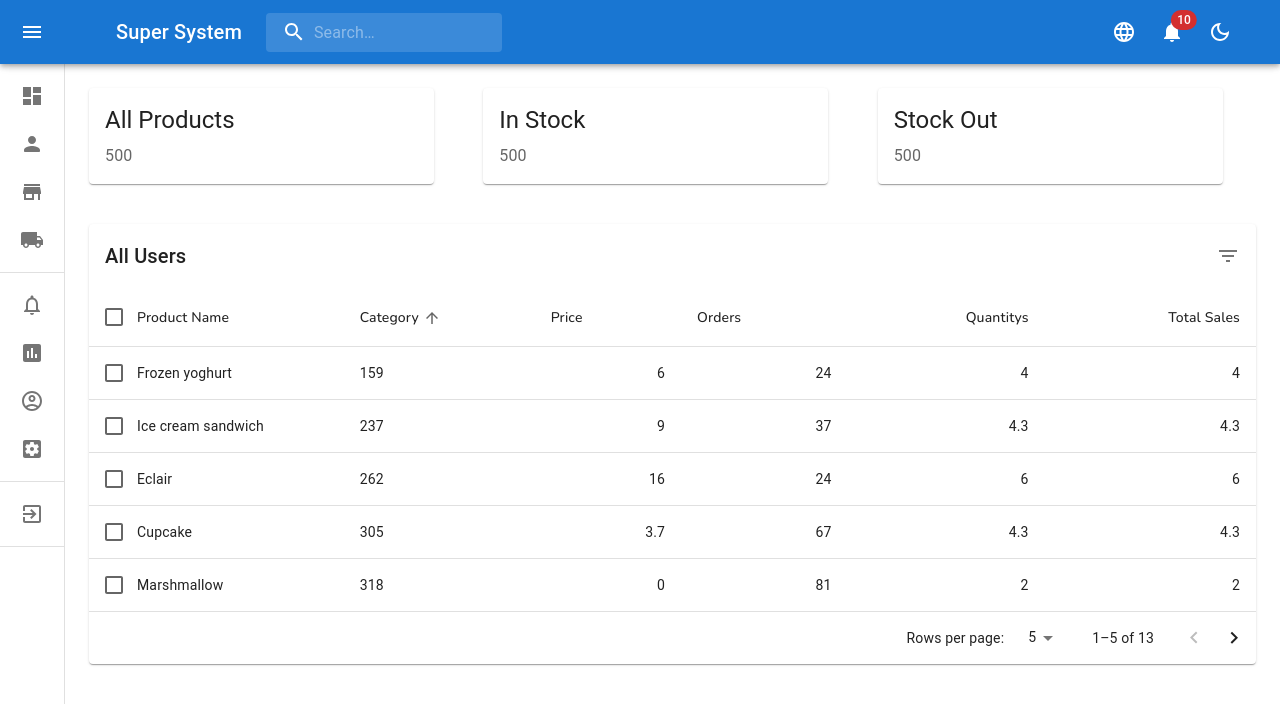
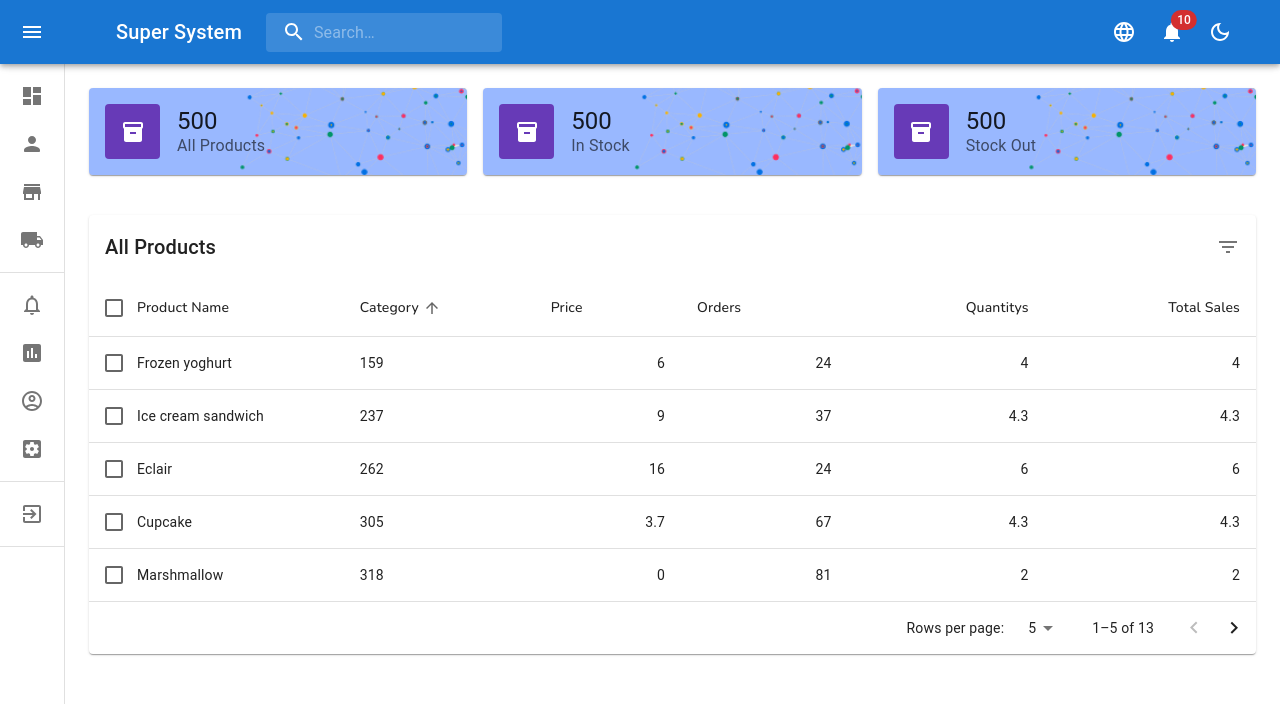
Before and after one commit to knrbokhari/super-system, a React (Create React App) app in the folder super-system/: page /products in a window 1280 px wide. Shown: the top 704 px of the page. Built offline with nearby package versions, Linux system fonts and the light colour scheme.

Commit message:
some ui update

```diff
--- /dev/null
+++ b/super-system/src/components/CardWrappers/CardWrappers.js
@@ -0,0 +1,62 @@
+import React from "react";
+import { styled } from "@mui/material/styles";
+import {
+  Avatar,
+  Box,
+  Card,
+  CardActionArea,
+  CardContent,
+  ListItem,
+  ListItemAvatar,
+  Typography,
+} from "@mui/material";
+import bg from "../../img/bg.png";
+import { deepPurple } from "@mui/material/colors";
+
+const CardWrapper = styled("div")(() => ({
+  background: `url(${bg})`,
+  backgroundColor: "#004eff66",
+  backgroundPosition: "bottom left",
+  backgroundSize: "cover",
+  backgroundRepeat: "no-repeat",
+}));
+
+const CardWrappers = ({ text, items, icon }) => {
+  return (
+    <>
+      <Card>
+        <CardWrapper>
+          <CardActionArea>
+            <CardContent>
+              <ListItem sx={{ p: 0 }}>
+                <ListItemAvatar sx={{ mr: 2 }}>
+                  <Avatar
+                    sx={{ bgcolor: deepPurple[500], width: 55, height: 55 }}
+                    variant="rounded"
+                  >
+                    {icon}
+                  </Avatar>
+                </ListItemAvatar>
+                <Box>
+                  <Typography
+                    gutterBottom
+                    variant="h5"
+                    component="div"
+                    sx={{ mb: -0.5 }}
+                  >
+                    {items}
+                  </Typography>
+                  <Typography variant="body1" color="text.secondary">
+                    {text}
+                  </Typography>
+                </Box>
+              </ListItem>
+            </CardContent>
+          </CardActionArea>
+        </CardWrapper>
+      </Card>
+    </>
+  );
+};
+
+export default CardWrappers;
--- a/super-system/src/pages/Orders/Orders.js
+++ b/super-system/src/pages/Orders/Orders.js
@@ -1,7 +1,7 @@
 import React from "react";
 
 const Orders = () => {
-  return <div>Orders</div>;
+  return <></>;
 };
 
 export default Orders;
--- a/super-system/src/pages/Products/Products.js
+++ b/super-system/src/pages/Products/Products.js
@@ -1,9 +1,6 @@
 import React from "react";
 import {
   Box,
-  Card,
-  CardActionArea,
-  CardContent,
   Checkbox,
   Grid,
   IconButton,
@@ -25,6 +22,8 @@ import { visuallyHidden } from "@mui/utils";
 import { alpha } from "@mui/material/styles";
 import DeleteIcon from "@mui/icons-material/Delete";
 import FilterListIcon from "@mui/icons-material/FilterList";
+import CardWrappers from "../../components/CardWrappers/CardWrappers";
+import InventoryIcon from "@mui/icons-material/Inventory";
 
 const createData = (name, calories, fat, carbs, protein, sales) => {
   return {
@@ -215,7 +214,7 @@ const EnhancedTableToolbar = (props) => {
           id="tableTitle"
           component="div"
         >
-          All Users
+          All Products
         </Typography>
       )}
 
@@ -304,50 +303,29 @@ const Products = () => {
         <Grid container spacing={2}>
           <Grid item md={4}>
             <Box sx={{ mb: 5 }}>
-              <Card sx={{ maxWidth: 345 }}>
-                <CardActionArea>
-                  <CardContent>
-                    <Typography gutterBottom variant="h5" component="div">
-                      All Products
-                    </Typography>
-                    <Typography variant="body1" color="text.secondary">
-                      500
-                    </Typography>
-                  </CardContent>
-                </CardActionArea>
-              </Card>
+              <CardWrappers
+                text="All Products"
+                items={500}
+                icon={<InventoryIcon />}
+              />
             </Box>
           </Grid>
           <Grid item md={4}>
             <Box sx={{ mb: 5 }}>
-              <Card sx={{ maxWidth: 345 }}>
-                <CardActionArea>
-                  <CardContent>
-                    <Typography gutterBottom variant="h5" component="div">
-                      In Stock
-                    </Typography>
-                    <Typography variant="body1" color="text.secondary">
-                      500
-                    </Typography>
-                  </CardContent>
-                </CardActionArea>
-              </Card>
+              <CardWrappers
+                text="In Stock"
+                items={500}
+                icon={<InventoryIcon />}
+              />
             </Box>
           </Grid>
           <Grid item md={4}>
             <Box sx={{ mb: 5 }}>
-              <Card sx={{ maxWidth: 345 }}>
-                <CardActionArea>
-                  <CardContent>
-                    <Typography gutterBottom variant="h5" component="div">
-                      Stock Out
-                    </Typography>
-                    <Typography variant="body1" color="text.secondary">
-                      500
-                    </Typography>
-                  </CardContent>
-                </CardActionArea>
-              </Card>
+              <CardWrappers
+                text="Stock Out"
+                items={500}
+                icon={<InventoryIcon />}
+              />
             </Box>
           </Grid>
         </Grid>
--- a/super-system/src/pages/Users/Users.js
+++ b/super-system/src/pages/Users/Users.js
@@ -1,9 +1,6 @@
 import React from "react";
 import {
   Box,
-  Card,
-  CardActionArea,
-  CardContent,
   Checkbox,
   Grid,
   Paper,
@@ -21,6 +18,7 @@ import {
 import PropTypes from "prop-types";
 import { visuallyHidden } from "@mui/utils";
 import { alpha } from "@mui/material/styles";
+import CardWrappers from "../../components/CardWrappers/CardWrappers";
 
 const createData = (name, calories, fat, carbs, protein) => {
   return {
@@ -293,50 +291,17 @@ const Users = () => {
         <Grid container spacing={2}>
           <Grid item md={4}>
             <Box sx={{ mb: 5 }}>
-              <Card sx={{ maxWidth: 345 }}>
-                <CardActionArea>
-                  <CardContent>
-                    <Typography gutterBottom variant="h5" component="div">
-                      All Users
-                    </Typography>
-                    <Typography variant="body1" color="text.secondary">
-                      500
-                    </Typography>
-                  </CardContent>
-                </CardActionArea>
-              </Card>
+              <CardWrappers items={500} text={"All Users"} />
             </Box>
           </Grid>
           <Grid item md={4}>
             <Box sx={{ mb: 5 }}>
-              <Card sx={{ maxWidth: 345 }}>
-                <CardActionArea>
-                  <CardContent>
-                    <Typography gutterBottom variant="h5" component="div">
-                      Active Users
-                    </Typography>
-                    <Typography variant="body1" color="text.secondary">
-                      500
-                    </Typography>
-                  </CardContent>
-                </CardActionArea>
-              </Card>
+              <CardWrappers items={500} text={"Active Users"} />
             </Box>
           </Grid>
           <Grid item md={4}>
             <Box sx={{ mb: 5 }}>
-              <Card sx={{ maxWidth: 345 }}>
-                <CardActionArea>
-                  <CardContent>
-                    <Typography gutterBottom variant="h5" component="div">
-                      Users
-                    </Typography>
-                    <Typography variant="body1" color="text.secondary">
-                      500
-                    </Typography>
-                  </CardContent>
-                </CardActionArea>
-              </Card>
+              <CardWrappers items={500} text={"Users"} />
             </Box>
           </Grid>
         </Grid>
```
Also changed, not shown: super-system/src/img/bg.png (added), super-system/src/img/bg1.png (added).
